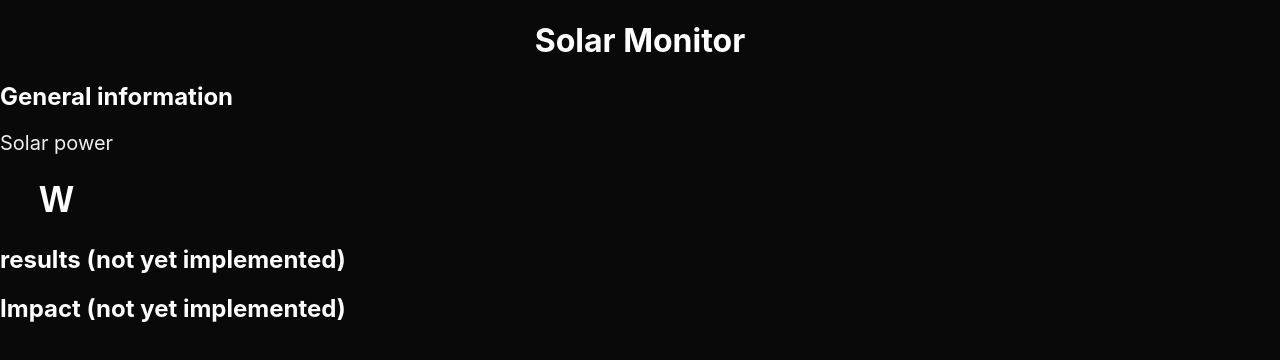
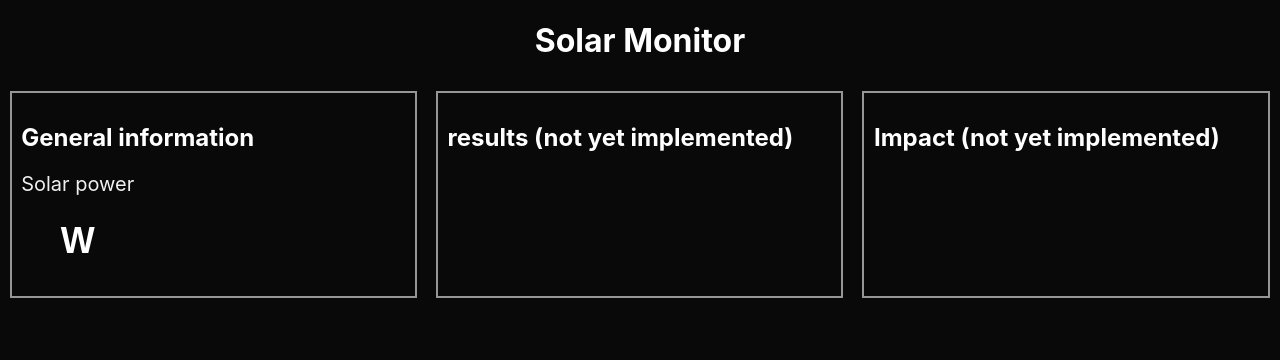
Before and after one commit to manugrb/alternative-solarmax-display, a React (Create React App) app in the folder solarmax-display-app/: page / in a window 1280 px wide. Shown: the top 360 px of the page. Built offline with nearby package versions, Linux system fonts and the light colour scheme; no server answers.

Commit message:
Add rought styling

```diff
--- a/solarmax-display-app/src/App.css
+++ b/solarmax-display-app/src/App.css
@@ -2,3 +2,34 @@
   width: 100%;
   text-align: center;
 }
+
+.sectionsContainer{
+  display: flex;
+}
+
+.generalInformation{
+  width: 30%;
+  margin: 0.75%;
+  padding: 0.75%;
+  border-style: solid;
+  border-color: rgb(150, 150, 150);
+  border-width: 2px;
+}
+
+.results{
+  width: 30%;
+  margin: 0.75%;
+  padding: 0.75%;
+  border-style: solid;
+  border-color: rgb(150, 150, 150);
+  border-width: 2px;
+}
+
+.impact{
+  width: 30%;
+  margin: 0.75%;
+  padding: 0.75%;
+  border-style: solid;
+  border-color: rgb(150, 150, 150);
+  border-width: 2px;
+}
--- a/solarmax-display-app/src/App.js
+++ b/solarmax-display-app/src/App.js
@@ -30,11 +30,11 @@
       </div>
 
 
-      <div>
+      <div className="sectionsContainer">
 
         <div className="generalInformation">
           <h2>General information</h2>
-          <div>
+          <div className="powerMeterContainer">
             <PowerMeter power={powerState} name={"Solar power"}/>
           </div>
         </div>
```
